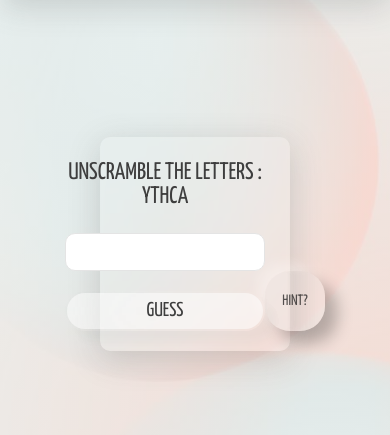
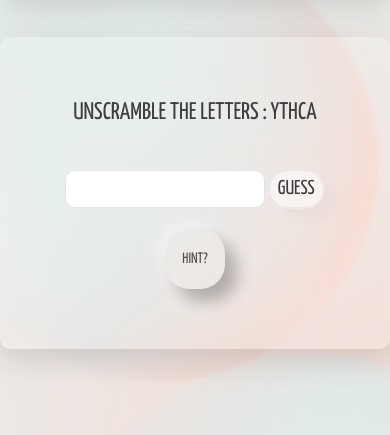
Before and after one commit to zahreafranklin/whats-the-word-unscramble-game, a plain HTML site: page word-unscramble/index.html in a window 390 px wide. Shown: the part 191-626 px from the top of the page. Drawn offline with nearby package versions, Linux system fonts and the light colour scheme.

Commit message:
Update style.css

```diff
--- a/word-unscramble/css/style.css
+++ b/word-unscramble/css/style.css
@@ -37,22 +37,35 @@ body {
     animation-delay: 1s;
 }
 
-.box{
+.box {
     grid-column: 1/4;
     margin: 100px;
-    display: grid;
     grid-template-columns: 1fr 1fr 1fr;
-    font-family:'Yanone Kaffeesatz', sans-serif;
+    font-family: 'Yanone Kaffeesatz', sans-serif;
     justify-content: center;
     align-items: center;
     color: #212331;
     text-align: center;
     background: rgba(255, 255, 255, 0.11);
-    box-shadow: 0 8px 32px 0 rgba(83, 83, 83, 0.22);
+    box-shadow: 0 8px 32px 0 rgb(83 83 83 / 22%);
     backdrop-filter: blur( 2.0px );
     -webkit-backdrop-filter: blur( 2.0px );
     border-radius: 10px;
     animation-delay: 1s;
+}
+
+
+@media only screen and (max-width: 768px) {
+.box {
+    width: auto;
+    height: auto;
+    min-width: 300px;
+    max-height: 365px;
+    align-items: center;
+    margin: auto;
+    padding: 40px;
+    justify-content: center;
+}
 }
 
 .tricky{
@@ -189,6 +202,17 @@ grid-row: 1;
     transition: all .3s ease;
 }
 
+@media only screen and (max-width: 768px) {
+.hint-img {
+    width: 60px;
+    height: 60px;
+    margin-top: auto;
+    margin: 0 auto;
+    padding-bottom: 8px;
+    }
+}
+
+
 .the-end{
     grid-column:1/4;
     grid-row: 1;
```
